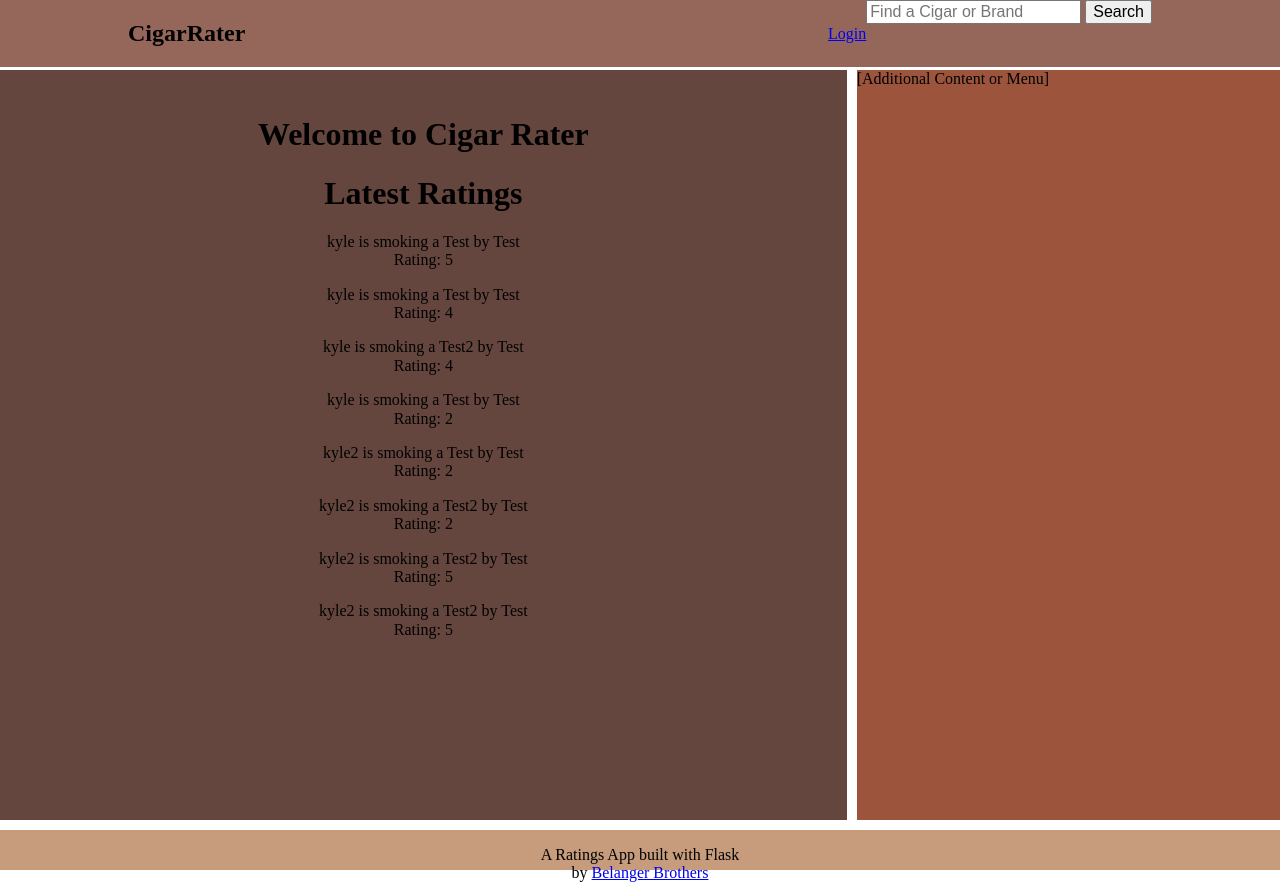
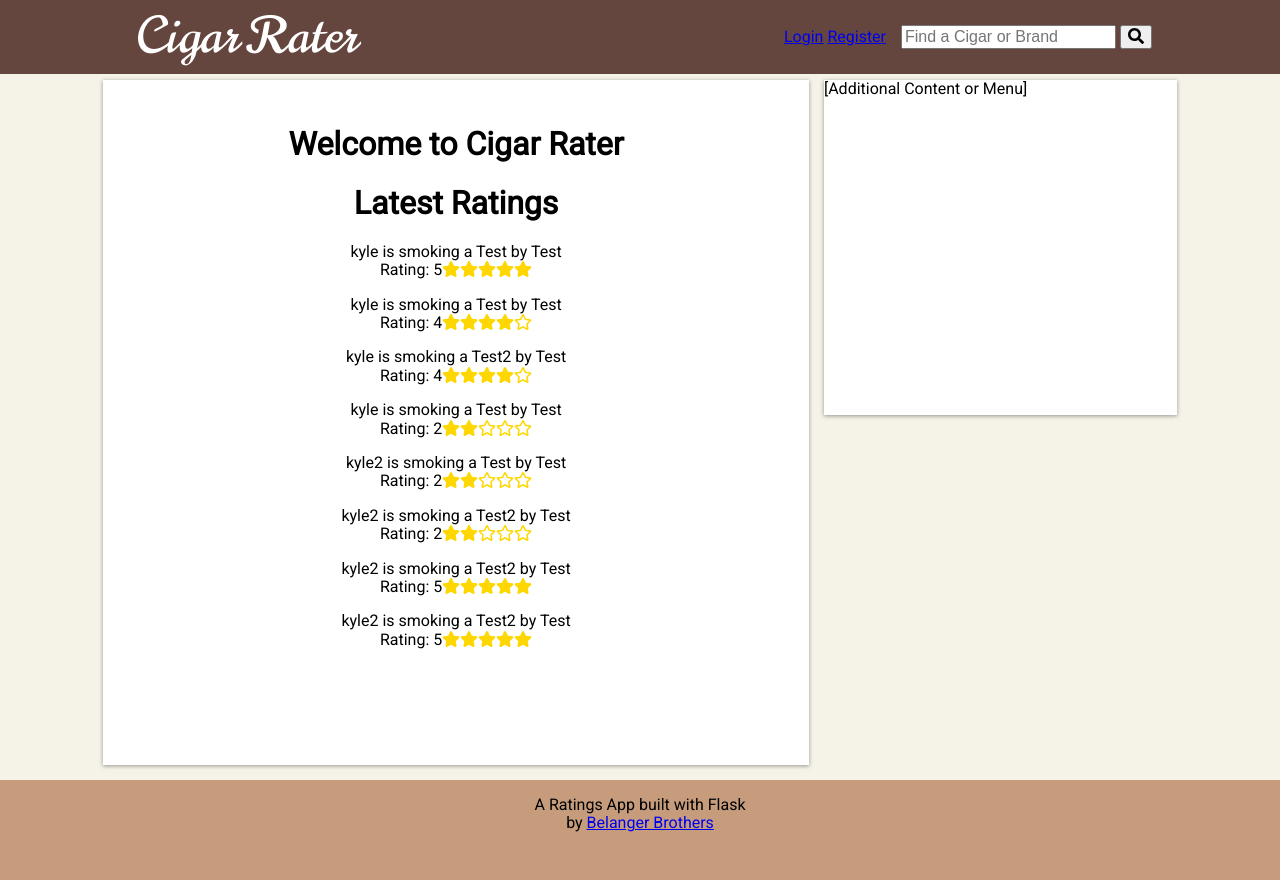
Before and after one commit to mmmmtoasty19/cigarrater, a Flask app: page / in a window 1280 px wide. Run offline with Flask 2, Linux system fonts and the light colour scheme; data comes from the database, SQL or seed files in the repository; both versions use the stored data as it was after the commit; some libraries are stand-ins or nearby versions.

Commit message:
Style work

```diff
--- a/app.py
+++ b/app.py
@@ -99,8 +99,8 @@ def new_cigar():
 @app.route('/cigar/<cigar_name>', methods=['GET', 'POST'])  #Testing Getting indvidual Cigar Pages
 def view_cigar(cigar_name):
     form = forms.RatingForm()
+    cigar = models.Cigar.get(models.Cigar.cigar_name**cigar_name)
     if form.validate_on_submit():
-        cigar = models.Cigar.get(models.Cigar.cigar_name**cigar_name)
         models.Rate.create(
             user = g.user._get_current_object(),
             cigar = cigar,
@@ -109,7 +109,7 @@ def view_cigar(cigar_name):
             rating = int(form.rating.data)
         )
         return redirect(url_for('index'))
-    return render_template('rate.html', cigar_name=cigar_name, form=form)
+    return render_template('rate.html', form=form, cigar=cigar)
 
 @app.route('/search')    #SEARCH STILL IN EARLY STAGE
 def search():
--- a/models.py
+++ b/models.py
@@ -1,7 +1,9 @@
 import datetime
+import hashlib
 
 from flask_login import UserMixin
 from flask_bcrypt import generate_password_hash
+
 
 from peewee import *
 
@@ -31,6 +33,10 @@ class User(UserMixin, Model):
                     is_admin=admin)
         except IntegrityError:
             raise ValueError("User already exists")
+
+    def avatar(self, size):
+        """used to get Gravatar avatar."""
+        return 'http://www.gravatar.com/avatar/{}?d=mm&s={}'.format(hashlib.md5(self.email.encode('utf-8')).hexdigest(), size)
 
 
 class Cigar(Model):
@@ -62,6 +68,18 @@ class Cigar(Model):
         except IntegrityError:
             raise ValueError("Cigar already exists")
 
+    def average(self):
+        """returns average rating for cigar"""
+        query = Rate.select().where(Rate.cigar == self)
+        avg_rate = []
+        for rating in query:
+            avg_rate.append(rating.rating)
+        print(avg_rate)
+        return round(sum(avg_rate)/float(len(avg_rate)),1)
+
+    def rating_amount(self):
+        return Rate.select().where(Rate.cigar == self)
+
 
 
 class Rate(Model):
--- a/static/css/styles.css
+++ b/static/css/styles.css
@@ -8,33 +8,41 @@
     --Tan: #C69C7C;
 }
 
+body {
+    font-family: 'Roboto', sans-serif;
+}
+
 
 
 /* Page Layout
 ========================================================= */
 
 .container {
-    margin-top: 70px;  /* TEST FIXED NAV BAR CAN CHANGE LATER */
+    padding-top: 80px;  /* TEST FIXED NAV BAR CAN CHANGE LATER */
     min-height: 100vh;
+    background: #f5f2e8;
     display: grid;
-    grid-template-columns: 2fr 1fr;
-    grid-template-rows: 1fr 5%;
-    grid-gap: 10px;
+    grid-template-columns: 0.25fr 2fr 1fr 0.25fr;
+    grid-template-rows: 1fr 1fr 100px;
+    grid-gap: 15px;
     grid-template-areas:
-        "main sidebar"
-        "footer footer";
+        ". main sidebar ."
+        ". main . ."
+        "footer footer footer footer";
 }
 
 .content {
     grid-area: main;
     text-align: center;
     padding-top: 25px;
-    background: var(--Carafe);
+    background: white;
+    box-shadow: 0 1px 4px rgba(8,8,8,0.4);
 }
 
 .sidebar {
     grid-area: sidebar;
-    background:  var(--Marsala);
+    background:  white;
+    box-shadow: 0 1px 4px rgba(8,8,8,0.4);
 }
 
 .footer {
@@ -47,7 +55,7 @@
 ============================================= */
 
 .navbar {
-    background: var(--Cognac);
+    background: var(--Carafe);
     width: 100%;
     min-height: 30px;
     position: fixed;
@@ -65,30 +73,73 @@
     margin-right: auto;
 }
 
+.brand a {
+    text-decoration: none;
+}
+
+.brand a h2 {
+    font-family: 'Norican', cursive;
+    color: white;
+    font-size: 50px;
+    font-weight: 400;
+    margin: 0.5rem;
+}
+
 .nav-items {
     display: block;
-    margin: auto 0;
+    margin: auto 15px;
+}
+
+.drop_avatar {
+    border-radius: 50%;
 }
 
 .dropdown {
-    margin-right: 20px;
+    float: left;
+    overflow: hidden;
 }
 
 .dropdown-content {
-    background: var(--Cognac);
+    background: var(--Tan);
     position: absolute;
     display: none; /* Change to block on hover */
-    min-width: 100px;
-    padding-top: 50px;
-
+    min-width: 160px;
+    margin-top: 7px;
 }
 
 .dropdown-content a {
+    float: none;
+    color: black;
     padding: 1rem;
+    text-decoration: none;
+    display: block;
+    text-align: left;
+  }
+
+  .dropdown-content a:hover {
+    background-color: #ddd;
+  }
+
+  .dropdown:hover .dropdown-content {
+    display: block;
+  }
+
+.dropdown-content::before {
+    width: 0;
+    height: 0;
+    border-style: solid;
+    border-width: 0 7.5px 10px 7.5px;
+    border-color: transparent transparent var(--Tan) transparent;
+    top: -10px;
+    content: "";
+    position: absolute;
+    left: 20%;
+    margin-left: -10px;
 }
 
-.dropdown:hover .dropdown-content {
-    display: block;
+
+.search {
+    margin: auto 0;
 }
 
 
@@ -103,3 +154,11 @@
 .cigar-item p {
     margin: 0;
 }
+
+
+/* HOME STREAM
+******************************************************** */
+
+.stars {
+    color: gold;
+}
--- /dev/null
+++ b/static/js/cigarrater.js
@@ -0,0 +1,20 @@
+
+    $.fn.stars = function() {
+        return $(this).each(function() {
+
+            var rating = $(this).data("rating");
+
+            var numStars = $(this).data("numStars");
+
+            var fullStar = new Array(Math.floor(rating + 1)).join('<i class="fas fa-star"></i>');
+
+            var halfStar = ((rating%1) !== 0) ? '<i class="fa fa-star-half"></i>': '';
+
+            var noStar = new Array(Math.floor(numStars + 1 - rating)).join('<i class="far fa-star"></i>');
+
+            $(this).html(fullStar + halfStar + noStar);
+
+        });
+    }
+
+    $('.stars').stars();
--- a/templates/index.html
+++ b/templates/index.html
@@ -11,7 +11,7 @@
 <p>
 {{ rating.user.username }} is smoking a {{rating.cigar.cigar_name}} by {{rating.cigar.brand}}
 <br>
-Rating: {{ rating.rating }}
+Rating: {{ rating.rating }}<span class="stars" data-rating="{{ rating.rating }}" data-num-stars="5" ></span>
 </p>
 {% endfor %}
 
--- a/templates/layout.html
+++ b/templates/layout.html
@@ -5,8 +5,9 @@
         <meta name="viewport" content="width=device-width,initial-scale=1">
         <title>CigarRater</title>
         <link rel="stylesheet" href="/static/css/normalize.css" type="text/css">
+        <link href="https://fonts.googleapis.com/css?family=Norican|Roboto" rel="stylesheet">
         <link rel="stylesheet" href="/static/css/styles.css" type="text/css">
-        <script src="https://use.fontawesome.com/4de60f1073.js"></script>
+        <script defer src="https://use.fontawesome.com/releases/v5.0.1/js/all.js"></script>
     </head>
     <body>
         <header>
@@ -14,25 +15,33 @@
             <nav class="navbar">
                 <div class="navbar-wrap">
                     <div class="brand">
-                        <h2>CigarRater</h2>  <!--Brand Place Holder -->
+                        <a href="{{ url_for('index') }}"><h2>Cigar Rater</h2></a>  <!--Brand Place Holder -->
                     </div>
                     <div class="nav-items">
                         {% if current_user.is_authenticated %}
                             <div class="dropdown">
-                                <button class="dropbtn">Profile</button>
+                                <img src="{{current_user.avatar(55)}}"
+                                    alt="user profile picture" class="drop_avatar">
                                 <!-- Drop Down Menu for User Profile Options -->
                                 <div class="dropdown-content">
+                                    <a href="#">My Profile</a>
+                                    <a href="#">Friends</a>
+                                    <a href="#">Account Settings</a>
                                     <a href="{{ url_for('logout') }}">Logout</a>
                                 </div>
+                                <div></div>
                             </div>
                         {% else %}
                             <a href="{{ url_for('login') }}">Login</a>
+                            <a href="{{ url_for('register')}}">Register</a>
                         {% endif %}
                     </div>
+                    <div class="search">
                         <form action="{{ url_for('search') }}" method="GET">
                             <input type="text" placeholder="Find a Cigar or Brand" name="search" />
-                            <button type="submit">Search</button>
+                            <button type="submit"><i class="fas fa-search"></i></button>
                         </form>
+                    </div>
 
                 </div>
             </nav>
@@ -59,5 +68,10 @@
 
             </footer>
         </div>
+        <script src="https://code.jquery.com/jquery-3.2.1.min.js"
+            integrity="sha256-hwg4gsxgFZhOsEEamdOYGBf13FyQuiTwlAQgxVSNgt4="
+            crossorigin="anonymous">
+        </script>
+        <script type="text/javascript" src="/static/js/cigarrater.js"></script>
     </body>
 </html>
--- a/templates/rate.html
+++ b/templates/rate.html
@@ -2,8 +2,9 @@
 
 
 {% block content %}
-<h1>{{ cigar_name }}</h1>
-
+<h1>{{ cigar.cigar_name }}</h1>
+<h3>Average Rating: {{ cigar.average() }} </h3>
+<h3>Total Ratings : {{ cigar.rating_amount().count() }} </h3>
 <form action="" method="POST">
 
     {{ form.hidden_tag() }}
```
Also changed, not shown: cigar.db.
